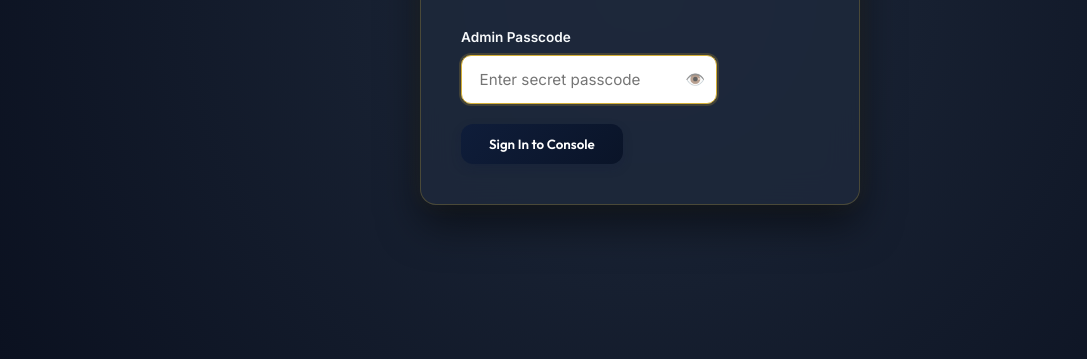
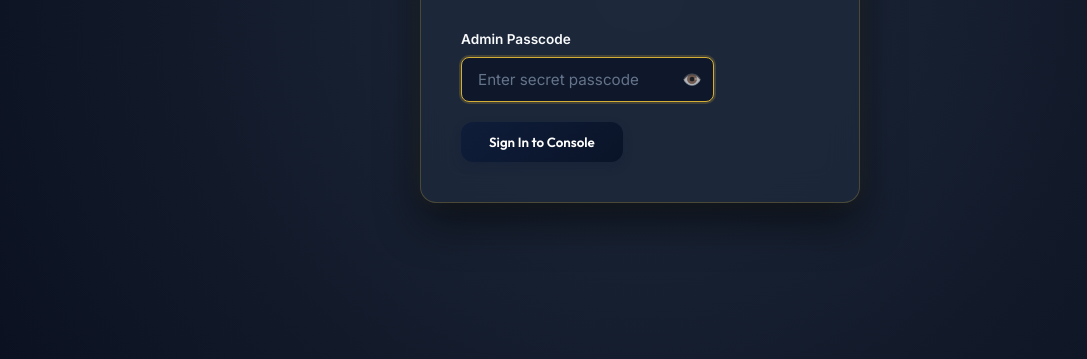
Before and after one commit to Two19Labs/grandeutwebsitefinal, a plain HTML site: page admin.html in a window 1280 px wide. Shown: the part 441-800 px from the top of the page, without its empty margins (0-1087 px from the left). Drawn offline with Linux system fonts and the light colour scheme; no server answers; files whose address does not match are found by name.

Commit message:
fix invisible text in admin form inputs - force white text on dark background for all input types

```diff
--- a/admin.css
+++ b/admin.css
@@ -653,23 +653,57 @@ input:checked + .slider:before {
 
 .admin-body .form-input,
 .admin-body .form-textarea,
-.admin-body .form-select {
-    width: 100%;
-    padding: 0.75rem 1rem;
-    background: #0f172a;
-    border: 1px solid var(--admin-border);
-    border-radius: 8px;
-    color: var(--admin-text);
-    font-size: 0.95rem;
+.admin-body .form-select,
+.admin-body input[type="text"],
+.admin-body input[type="email"],
+.admin-body input[type="url"],
+.admin-body input[type="number"],
+.admin-body input[type="tel"],
+.admin-body input[type="password"],
+.admin-body input[type="datetime-local"],
+.admin-body input[type="date"],
+.admin-body input[type="time"],
+.admin-body textarea,
+.admin-body select {
+    width: 100% !important;
+    padding: 0.75rem 1rem !important;
+    background: #0f172a !important;
+    background-color: #0f172a !important;
+    border: 1px solid var(--admin-border) !important;
+    border-radius: 8px !important;
+    color: #ffffff !important;
+    font-size: 0.95rem !important;
+    font-family: inherit;
     transition: border-color 0.2s;
+    box-shadow: none !important;
+}
+
+.admin-body .form-input::placeholder,
+.admin-body .form-textarea::placeholder,
+.admin-body textarea::placeholder,
+.admin-body input::placeholder {
+    color: #64748b !important;
 }
 
 .admin-body .form-input:focus,
 .admin-body .form-textarea:focus,
-.admin-body .form-select:focus {
-    border-color: var(--admin-gold);
-    outline: none;
-    box-shadow: 0 0 0 2px rgba(212, 175, 55, 0.2);
+.admin-body .form-select:focus,
+.admin-body input:focus,
+.admin-body textarea:focus,
+.admin-body select:focus {
+    border-color: var(--admin-gold) !important;
+    outline: none !important;
+    box-shadow: 0 0 0 2px rgba(212, 175, 55, 0.2) !important;
+    background: #0f172a !important;
+    background-color: #0f172a !important;
+    color: #ffffff !important;
+}
+
+/* datetime-local icon color fix for dark theme */
+.admin-body input[type="datetime-local"]::-webkit-calendar-picker-indicator,
+.admin-body input[type="date"]::-webkit-calendar-picker-indicator,
+.admin-body input[type="time"]::-webkit-calendar-picker-indicator {
+    filter: invert(1);
 }
 
 /* Filter Bar */
```
